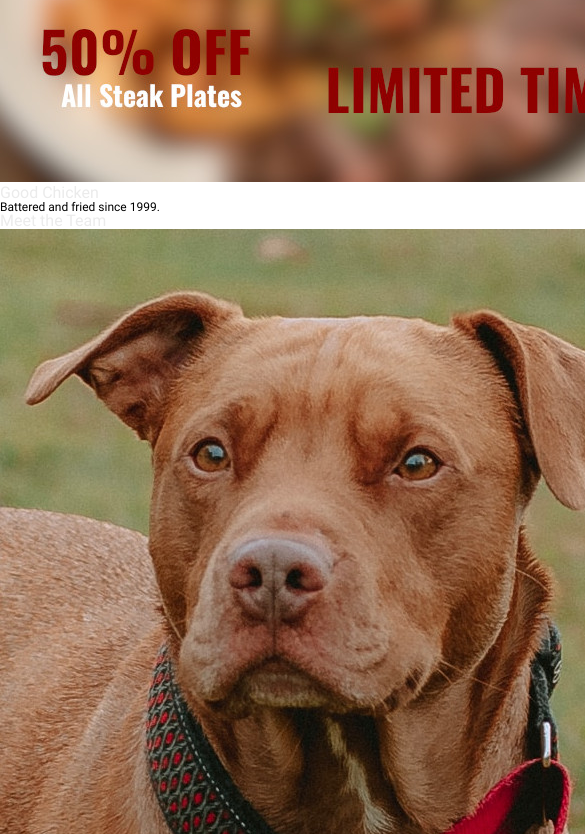
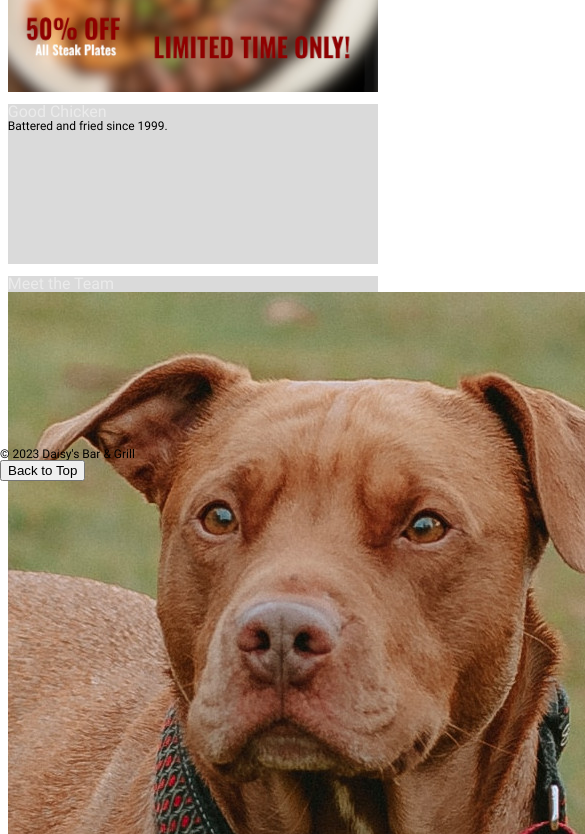
Before and after one commit to scienceappreciation/codeacademy-flexbox-business-site, a plain HTML site: page index.html in a window 390 px wide. Shown: the part 61-895 px from the top of the page, 585 px wide, since content can reach past the window. Drawn offline with Linux system fonts and the light colour scheme.

Commit message:
Responsive Banner & Sections

```diff
--- a/styles.css
+++ b/styles.css
@@ -34,6 +34,13 @@ h1 {
 
 p {
     font-size: 0.75rem;
+}
+
+section {
+    background-color: #dadada;
+    margin: 3% 2%;
+    height: 20rem;
+    width: 95%;
 }
 
 /* Media Defaults */
@@ -77,10 +84,25 @@ header nav li a {
     margin: 0 0.5rem;
 }
 
+/* Banner */
+#banner-section {
+    height: 12rem;
+}
+
+#banner {
+    display: block;
+    width: 100%;
+    height: 100%;
+}
+
 /* Responsive Designs */
 
 /* Tablet Media Query */
 @media only screen and (min-width: 426px) and (max-width: 810px) {
+    /* Universal */
+    section {
+        height: 13.4rem;
+    }
 
     /* Header */
     header nav li {
@@ -93,10 +115,20 @@ header nav li a {
     header nav li:active {
         background-color: #8f0101;
     }
+
+    /* Banner */
+    #banner-section {
+        height: 8rem;
+    }
 }
 
 /* Medium Phone/Tablet Media Query */
 @media only screen and (max-width: 426px) {
+
+    /* Universal */
+    section {
+        height: 10rem;
+    }
 
     /* Header */
     .compact {
@@ -118,13 +150,27 @@ header nav li a {
         padding: 0;
         margin: 0;
     }
+
+    /* Banner */
+    #banner-section {
+        height: 6rem;
+    }
 }
 
 /* Tiny Phone Media Query */
 @media only screen and (max-width: 222px) {
+    /* Universal */
+    section {
+        height: 10rem;
+    }
 
     /* Header */
     .compact {
         display: none;
     }
+
+    /* Banner */
+    #banner-section {
+        height: 4rem;
+    }
 }
```
